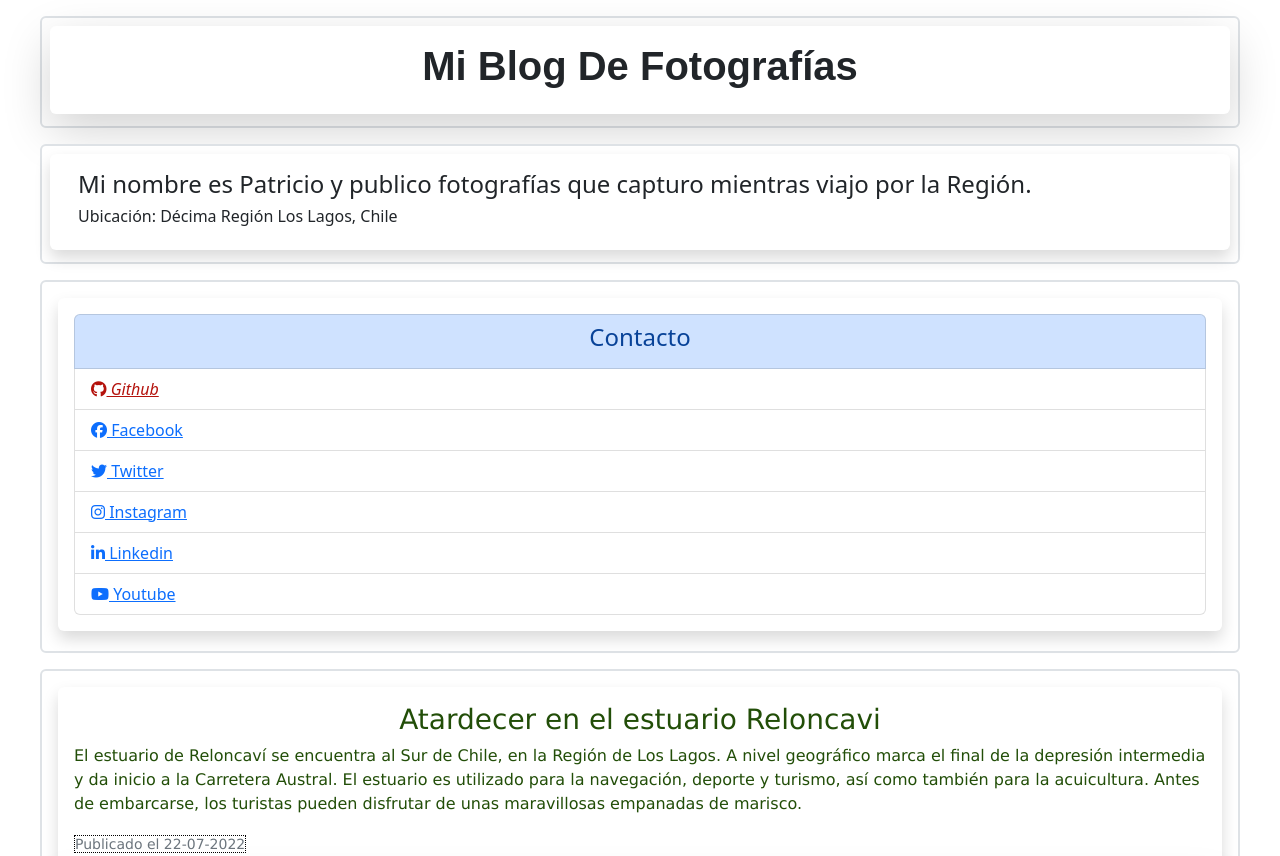
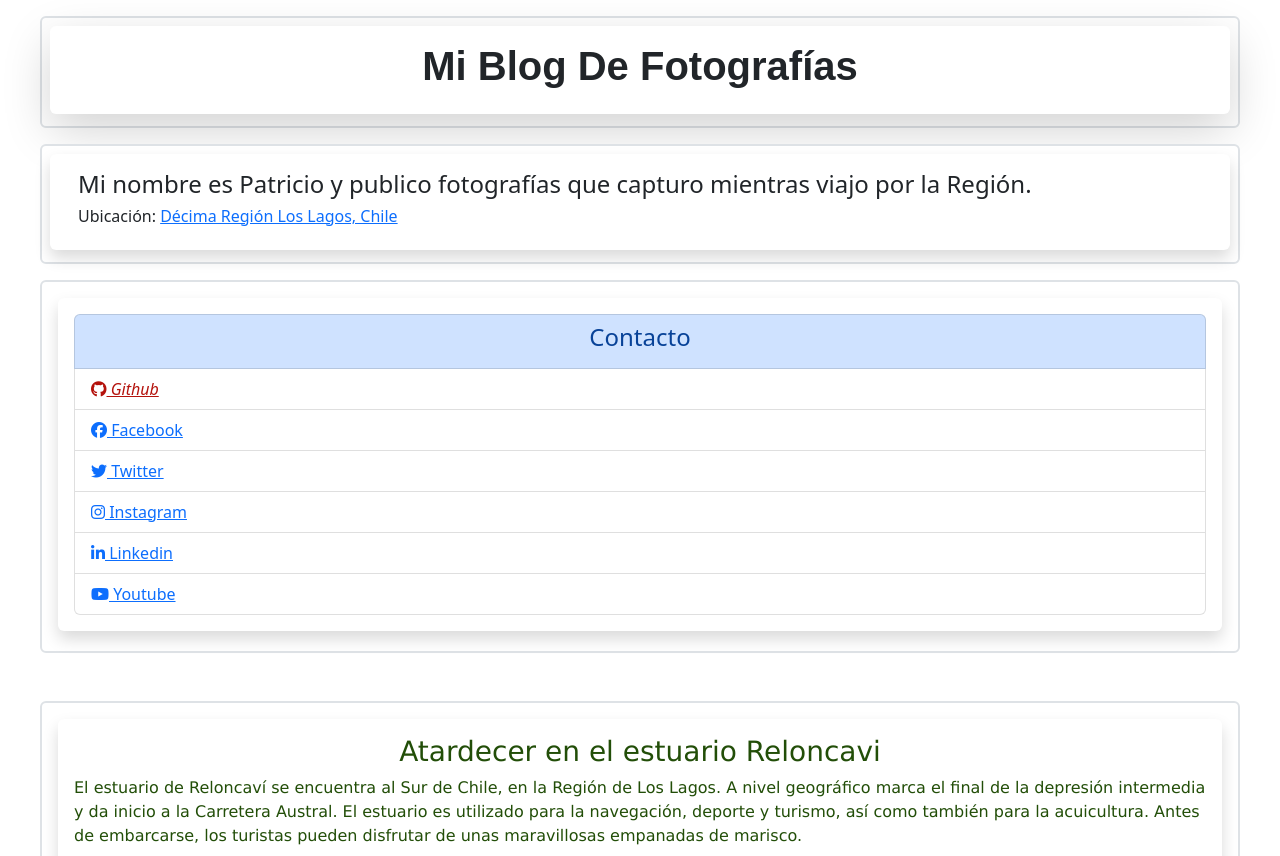
Before and after one commit to Prgm-code/introduccion_desarrollo_front-end, a plain HTML site: page index.html in a window 1280 px wide. Shown: the top 856 px of the page. Drawn offline with nearby package versions, Linux system fonts and the light colour scheme.

Commit message:
Link ubicacion y ampliacion pb-5

```diff
--- a/index.html
+++ b/index.html
@@ -31,7 +31,7 @@
             <div class="card-body shadow p-3 mb-1 bg-body rounded" >
                 <div class="container-fluid">
                     <h4>Mi nombre es Patricio y publico fotografías que capturo mientras viajo por la Región.</h4>
-                    <h6>Ubicación: Décima Región Los Lagos, Chile </h6>
+                    <h6>Ubicación: <a href="https://www.google.com/maps/place/Puerto+Montt,+Los+Lagos/@-41.462901,-73.087758,47261m/data=!3m2!1e3!4b1!4m5!3m4!1s0x96183a4d6920f407:0x86a3f15a79a5c9df!8m2!3d-41.468917!4d-72.9411364?hl=es" target="_blank">Décima Región Los Lagos, Chile</a></h6>
                 </div>
             </div>
         </div>
@@ -41,7 +41,7 @@
 
 
     </header>
-    <nav class="pb-3">
+    <nav class="pb-5">
 
         <div class="card p-3 border border-2" >
             <div class="card-body shadow p-3 mb-1 bg-body rounded">
@@ -89,7 +89,7 @@
                                 14-04-2022</time></small></p>
                 </div>
                 <img src="./assets/img/Puerto_montt_aereo2.jpeg" class="img-fluid" alt="Puerto_montt_aereo2">
-            </div>
+            </div>https://blog-fotografias.netlify.app/
         </article>
 
 
```
